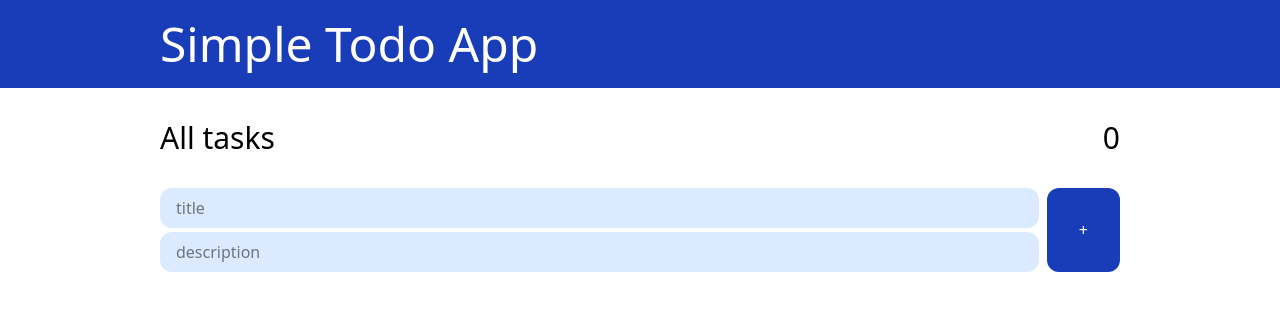
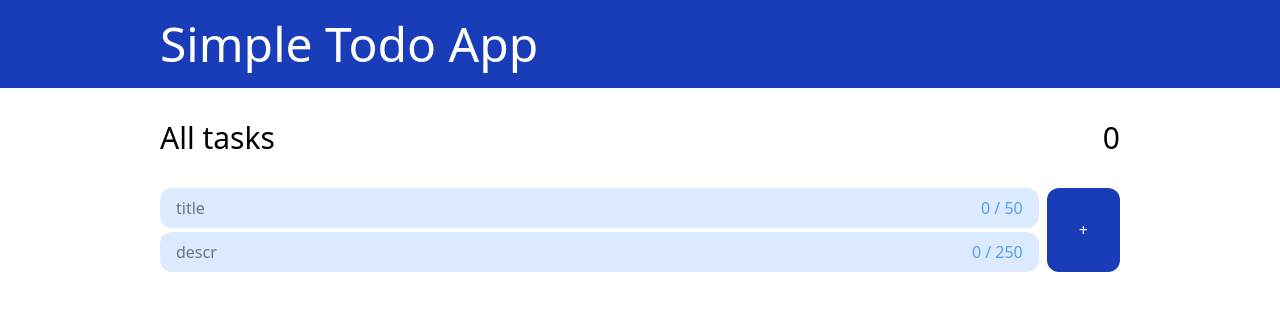
Before and after one commit to GeorgeTheScripter/Todo-App, a Vue app: page / in a window 1280 px wide. Both pictures are taken after a click on the button "+ Add new task". Shown: the top 310 px of the page. Built offline with nearby package versions, Linux system fonts and the light colour scheme.

Commit message:
add limit and letter counter to form fields, rewrite form component

```diff
--- a/src/App.vue
+++ b/src/App.vue
@@ -18,7 +18,7 @@
 <script setup>
 import { ref, reactive } from "vue";
 
-import Header from "@/components/Header.vue";
+import Header from "./components/Header.vue";
 import Form from "@/components/Form.vue";
 import PostList from "@/components/PostList.vue";
 
--- a/src/components/Form.vue
+++ b/src/components/Form.vue
@@ -10,15 +10,12 @@
 
     <form v-else class="flex gap-2" @submit.prevent="addTask">
       <div class="flex flex-col w-full gap-1">
-        <input
-          v-model="newTask.title"
-          placeholder="title"
-          class="bg-blue-100 w-full py-2 px-4 rounded-xl"
-        />
-        <input
-          v-model="newTask.description"
-          placeholder="description"
-          class="bg-blue-100 w-full py-2 px-4 rounded-xl"
+        <FormField
+          v-for="field in fields"
+          :key="field.id"
+          v-model="form[field.key].value"
+          :placeholder="form[field.key].placeholder"
+          :maxLength="form[field.key].maxLength"
         />
       </div>
 
@@ -30,9 +27,28 @@
 </template>
 
 <script setup>
-import { reactive, ref } from "vue";
+import { reactive, ref, computed } from "vue";
+import FormField from "./FormField.vue";
 
-const newTask = reactive({ title: "", description: "" });
+const form = reactive({
+  title: {
+    id: 1,
+    value: "",
+    placeholder: "title",
+    maxLength: 50,
+  },
+  descr: {
+    id: 2,
+    value: "",
+    placeholder: "descr",
+    maxLength: 250,
+  },
+});
+
+const fields = [
+  { key: "title", id: 1 },
+  { key: "descr", id: 2 },
+];
 
 let isAdded = ref(true);
 
@@ -43,9 +59,13 @@ const openForm = () => {
 const emit = defineEmits(["addTask"]);
 
 const addTask = () => {
-  emit("addTask", { ...newTask, id: Date.now() });
-  newTask.title = "";
-  newTask.description = "";
+  emit("addTask", {
+    title: form.title.value,
+    description: form.descr.value,
+    id: Date.now(),
+  });
+  form.title.value = "";
+  form.descr.value = "";
   isAdded.value = true;
 };
 </script>
--- /dev/null
+++ b/src/components/FormField.vue
@@ -0,0 +1,35 @@
+<template>
+  <div class="relative">
+    <input
+      :value="modelValue"
+      @input="updateInput($event.target.value)"
+      :placeholder="placeholder"
+      class="bg-blue-100 w-full py-2 px-4 rounded-xl"
+      :maxlength="maxLength"
+    />
+
+    <div
+      class="absolute top-1/2 -translate-y-1/2 right-4 text-blue-400 font-medium"
+    >
+      {{ currentCount }} / {{ maxLength }}
+    </div>
+  </div>
+</template>
+
+<script setup>
+import { computed } from "vue";
+
+const props = defineProps({
+  modelValue: String,
+  placeholder: String,
+  maxLength: Number,
+});
+
+const currentCount = computed(() => props.modelValue.length);
+
+const emit = defineEmits(["update:modelValue"]);
+
+const updateInput = (value) => {
+  emit("update:modelValue", value);
+};
+</script>
```
